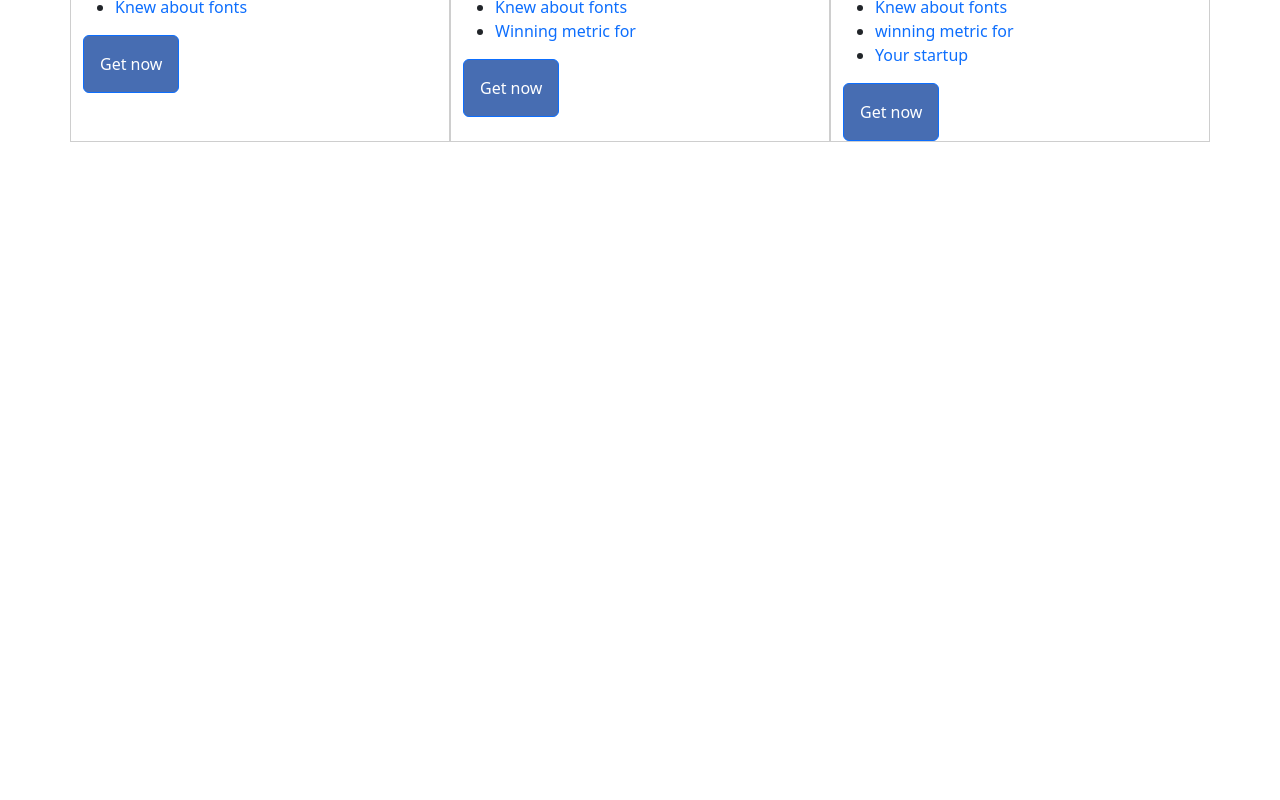
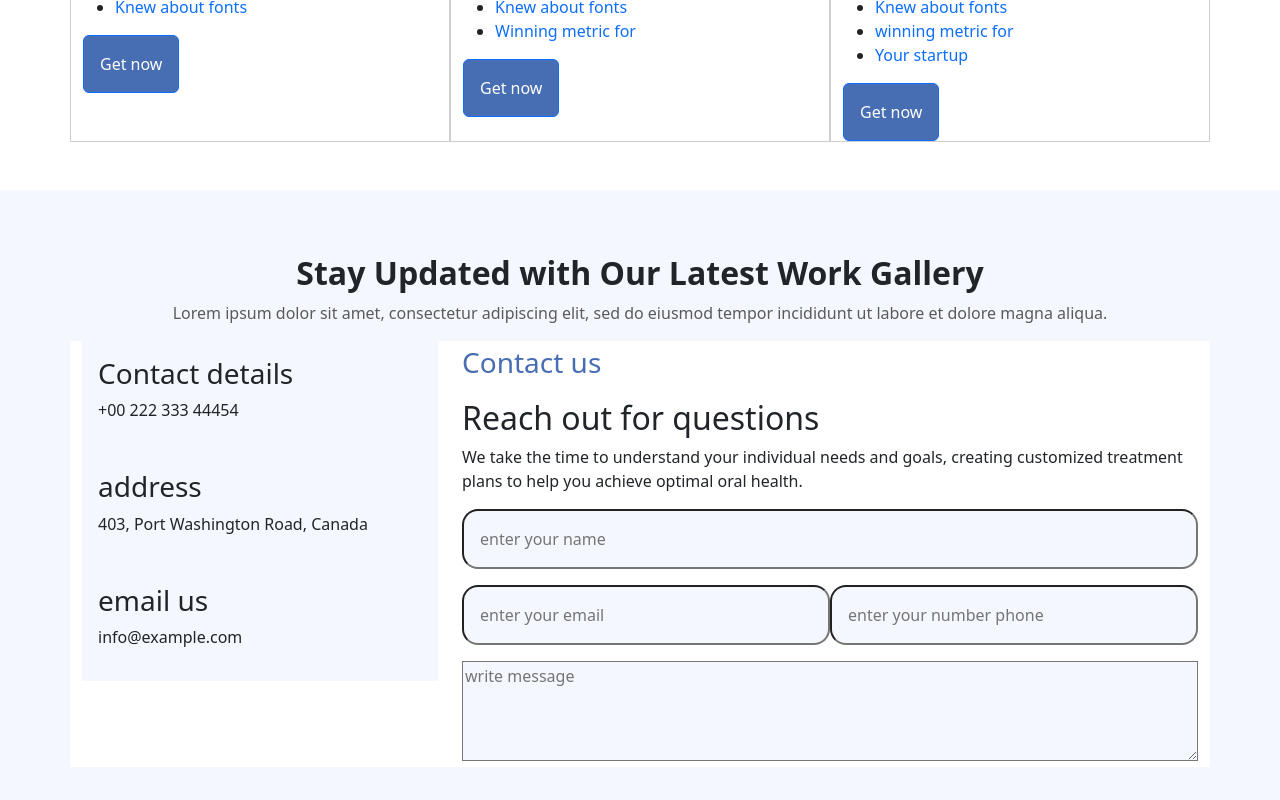
Before and after one commit to arathn8n/medHc, a React (Vite) app: page / in a window 1280 px wide. Shown: the part 5599-6399 px from the top of the page. Before the commit the page ends 5789 px from the top, so only its background shows below. Built offline with nearby package versions, Linux system fonts and the light colour scheme.

Commit message:
terminando footer

```diff
--- /dev/null
+++ b/src/components/contact/Contact.jsx
@@ -0,0 +1,68 @@
+import React from 'react'
+import './contact.css'
+
+const Contact = () => {
+    return (
+        <div className="bgFooter py-5">
+            <section className='container py-3'>
+                <header>
+                    <h2 className='h2Footer text-center'>Stay Updated with Our Latest Work Gallery</h2>
+                </header>
+                <p className='pFooter text-center'>Lorem ipsum dolor sit amet, consectetur adipiscing elit, sed do eiusmod tempor incididunt ut labore et dolore magna aliqua.</p>
+
+                <footer className='footer row'>
+                    <div className='col-12 col-md-4'>
+                        <article className='articleFooter'>
+                            <header>
+
+                                <h3>Contact details</h3>
+                            </header>
+                            <p>+00 222 333 44454</p>
+                        </article>
+
+                        <article className='articleFooter'>
+                            <header>
+
+                                <h3>address</h3>
+                            </header>
+                            <p>403, Port Washington Road, Canada</p>
+                        </article>
+
+                        <article className='articleFooter'>
+                            <header>
+
+                                <h3>email us</h3>
+                            </header>
+                            <p>info@example.com</p>
+                        </article>
+                    </div>
+
+                    <div className='col-12 col-md-8'>
+                        <form action="#">
+                            <p className='pForm fs-3'>Contact us</p>
+                            <h2>Reach out for questions</h2>
+                            <p>We take the time to understand your individual needs and goals, creating customized treatment plans to help you achieve optimal oral health.</p>
+
+                            <div className='contentText'>
+                                <input type="text" placeholder='enter your name'/>
+                            </div>
+                            <div className='contentEmailNumber'>
+                                <input type="email" placeholder='enter your email' />
+
+                                <input type="number" placeholder='enter your number phone' />
+                            </div>
+
+                            <textarea placeholder='write message'>
+
+                            </textarea>
+                        </form>
+                    </div>
+                </footer>
+            </section>
+
+
+        </div>
+    )
+}
+
+export default Contact
--- /dev/null
+++ b/src/components/contact/contact.css
@@ -0,0 +1,49 @@
+.bgFooter{
+    background-color: #F4F7FE;
+}
+.h2Footer{
+    font-weight: 700;
+}
+.pFooter{
+    color: #5A5A5A;
+}
+.footer{
+    background-color: white;
+}
+.articleFooter{
+    background-color: #F4F7FE;
+    padding: 1rem;
+}
+.pForm{
+    color: #476db2;
+}
+input[type="text"] {
+  width: 100%;
+  padding: 1rem;
+  border-radius: 1rem ;
+  background-color: #F4F7FE;
+}
+input[type="email"]{
+    width: 50%;
+    padding: 1rem;
+    border-radius: 1rem;
+    background-color: #F4F7FE;
+}
+
+input[type="number"]{
+    width: 50%;
+    padding: 1rem;
+    border-radius: 1rem;
+    background-color: #F4F7FE;
+}
+textarea{
+    width: 100%;
+    height: 100px;
+    background-color: #F4F7FE;
+}
+.contentText{
+    margin-bottom: 1rem;
+}
+.contentEmailNumber{
+    margin-bottom: 1rem;
+}
--- a/src/components/home/Home.jsx
+++ b/src/components/home/Home.jsx
@@ -8,6 +8,7 @@ import Services from '../services/Services'
 import Departments from '../departments/Departments'
 import Doctors from '../doctors/Doctors'
 import Price from '../price/Price'
+import Contact from '../contact/Contact'
 
 const Home = () => {
   return (
@@ -22,6 +23,7 @@ const Home = () => {
         <Departments/>
         <Doctors/>
         <Price/>
+        <Contact/>
       </main>
     </>
   )
```
